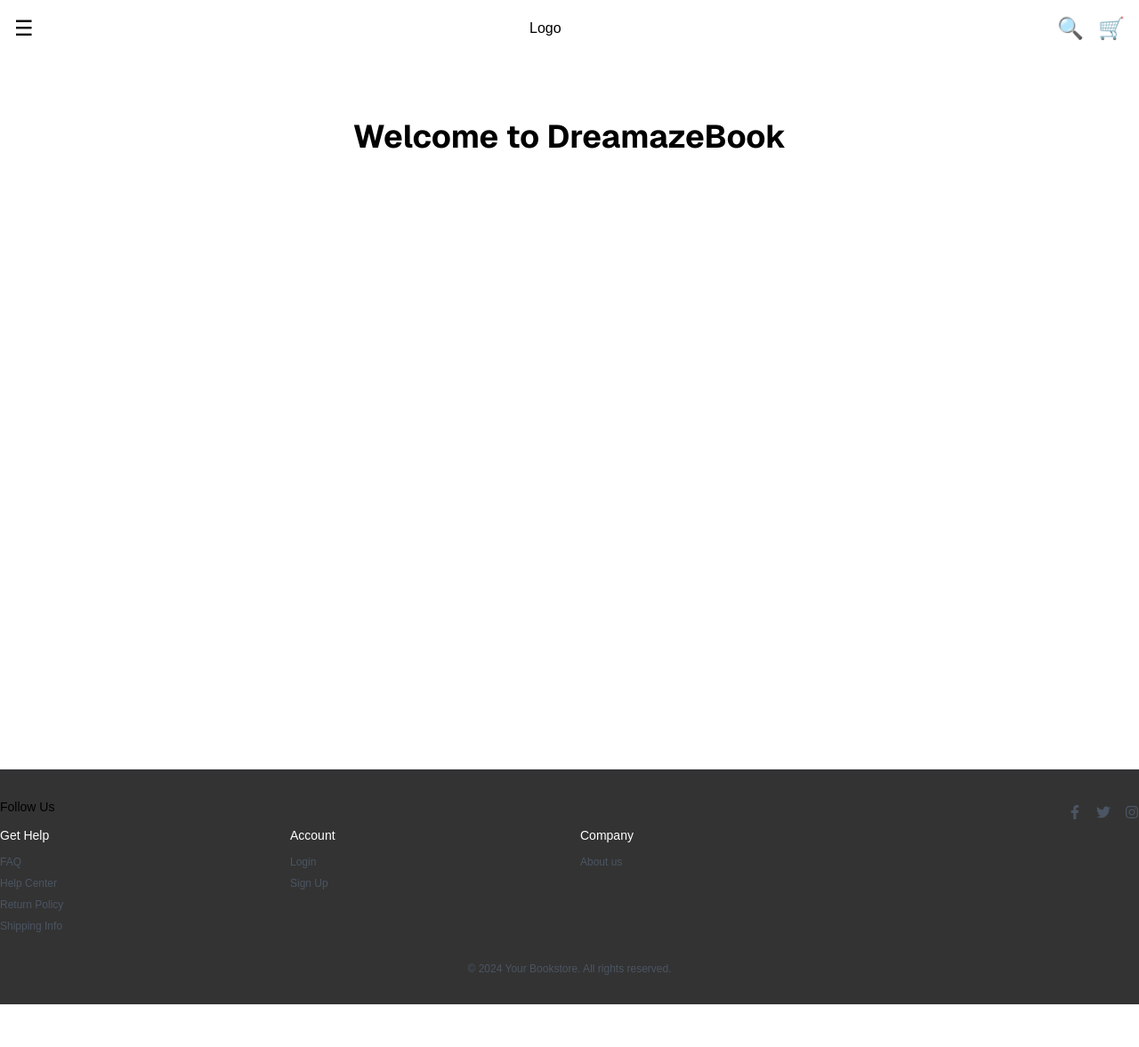
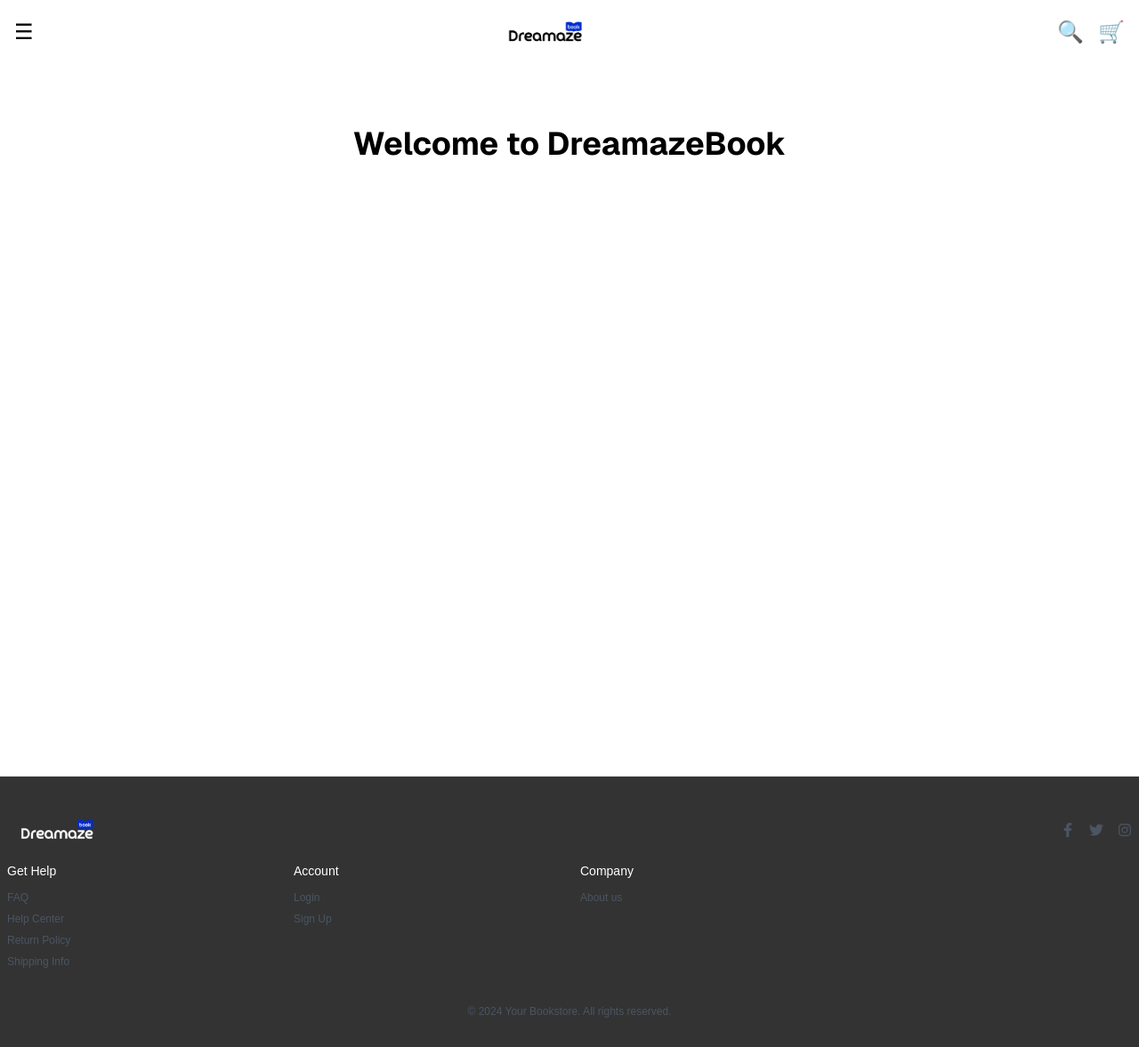
Before and after one commit to Dreamazebook/dreamazebook-frontend, a Next.js app: page / in a window 1280 px wide. Shown: the whole page at 89% size. Before the commit the page ends 1129 px from the top, so only its background shows below. Built offline with nearby package versions, Linux system fonts and the light colour scheme.

Commit message:
update logo

```diff
--- a/app/components/Footer.tsx
+++ b/app/components/Footer.tsx
@@ -35,8 +35,8 @@ const MENUS:Menus[] = [
 const Footer = () => {
   return (
     <footer style={{backgroundColor: 'rgba(51, 51, 51, 1)'}} className="border-t border-gray-200 py-8">
-      <div className='flex items-center justify-between'>
-        <h4 className="font-medium mb-3 text-sm">Follow Us</h4>
+      <div className='flex items-center justify-between p-2'>
+      <img src="/logo-white.png" alt="logo" className="h-10" />
         <div className="flex gap-4">
           <a href="#" className="text-gray-600 hover:text-black">
             <FaFacebookF className="w-4 h-4" />
@@ -50,7 +50,7 @@ const Footer = () => {
         </div>
       </div>
 
-      <div className="grid grid-cols-3 sm:grid-cols-4 gap-6">
+      <div className="grid grid-cols-3 sm:grid-cols-4 gap-6 p-2">
 
 
         {MENUS.map((menu) => (
--- a/app/components/Header.tsx
+++ b/app/components/Header.tsx
@@ -1,10 +1,11 @@
 import React from "react";
+import Logo from "./Logo";
 
 const Header = () => {
   return (
     <header className="flex items-center justify-between p-4">
       <button className="text-2xl">☰ {/* Hamburger Icon */}</button>
-      <span>Logo</span>
+      <Logo />
       <div className="flex items-center space-x-4">
         <button className="text-2xl">🔍 {/* Search Icon */}</button>
         <button className="text-2xl">🛒 {/* Cart Icon */}</button>
--- /dev/null
+++ b/app/components/Logo.tsx
@@ -0,0 +1,8 @@
+const Logo = () => {
+  return (
+    <div className="flex items-center justify-center">
+      <img src="/logo.png" alt="logo" className="h-10" />
+    </div>
+  );
+};
+export default Logo;
```
Also changed, not shown: public/logo-white.png (added), public/logo.png (added).
